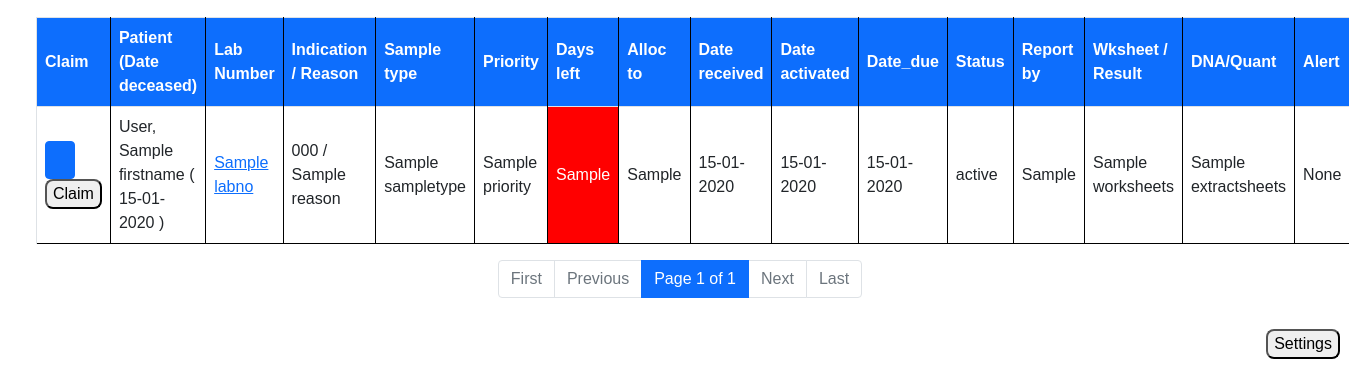
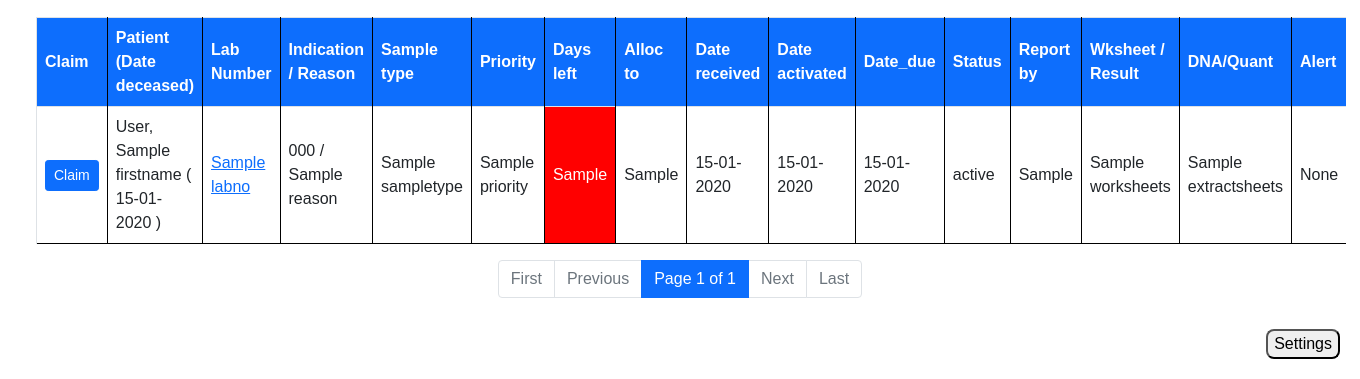
Before and after one commit to WMRGL/ShireXWorkflowMonitoring, a Django app: template ShireXWorkflowMonitoring/templates/BMTSearch.html in a window 1360 px wide. Shown: the part 421-800 px from the top of the page. Run offline with Django 3.2, Linux system fonts and the light colour scheme; the template is opened without the code that fills it: most values are stand-ins (such as "Sample title", 1, 10 or a date in 2020).

Commit message:
Fixed the claim button in BMT

```diff
--- a/ShireXWorkflowMonitoring/templates/BMTSearch.html
+++ b/ShireXWorkflowMonitoring/templates/BMTSearch.html
@@ -259,8 +259,8 @@
                     <tr>
                         <td>
                             {#<a class="btn btn-primary" href="{% url 'HaemOncSetAllocatedTo' _labNumber=item.LABNO _workflowName='BMT' %}">&nbsp;</a>#}
-                            <button class="btn btn-primary" id="{{item.LABNO}}" onclick="DoClaim(this.id)">&nbsp;</button>
-                            <button class="claim-btn" data-labno="{{item.LABNO}}" data-workflow="BMT">Claim</button>
+                            <!--<button class="btn btn-primary" id="{{item.LABNO}}" onclick="DoClaim(this.id)">&nbsp;</button>-->
+                            <button class="btn btn-primary btn-sm claim-btn" data-labno="{{ item.LABNO }}" data-workflow="BMT">Claim</button>
                         </td>
                         {% if item.DECEASED_DATE %}
                         <td>
```
